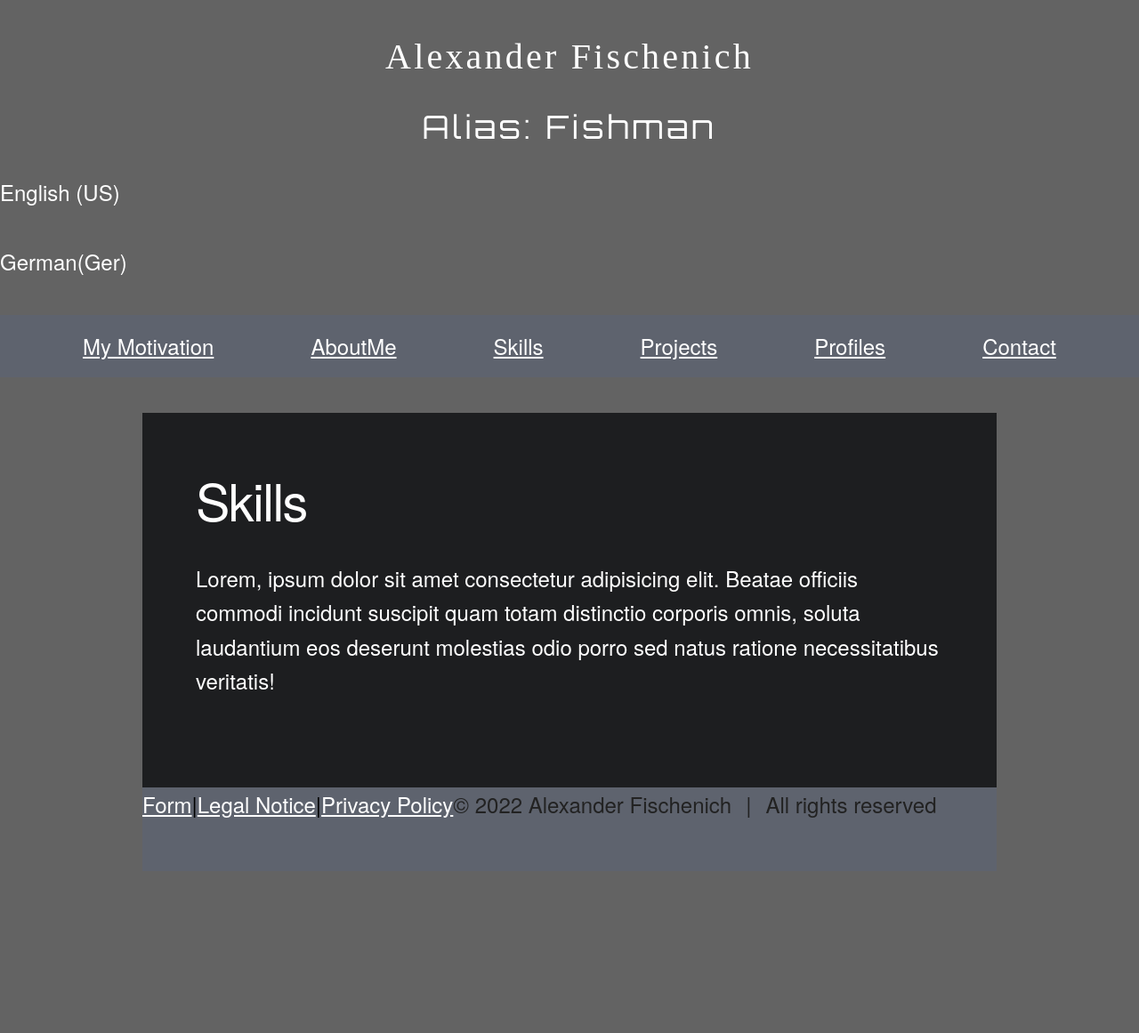
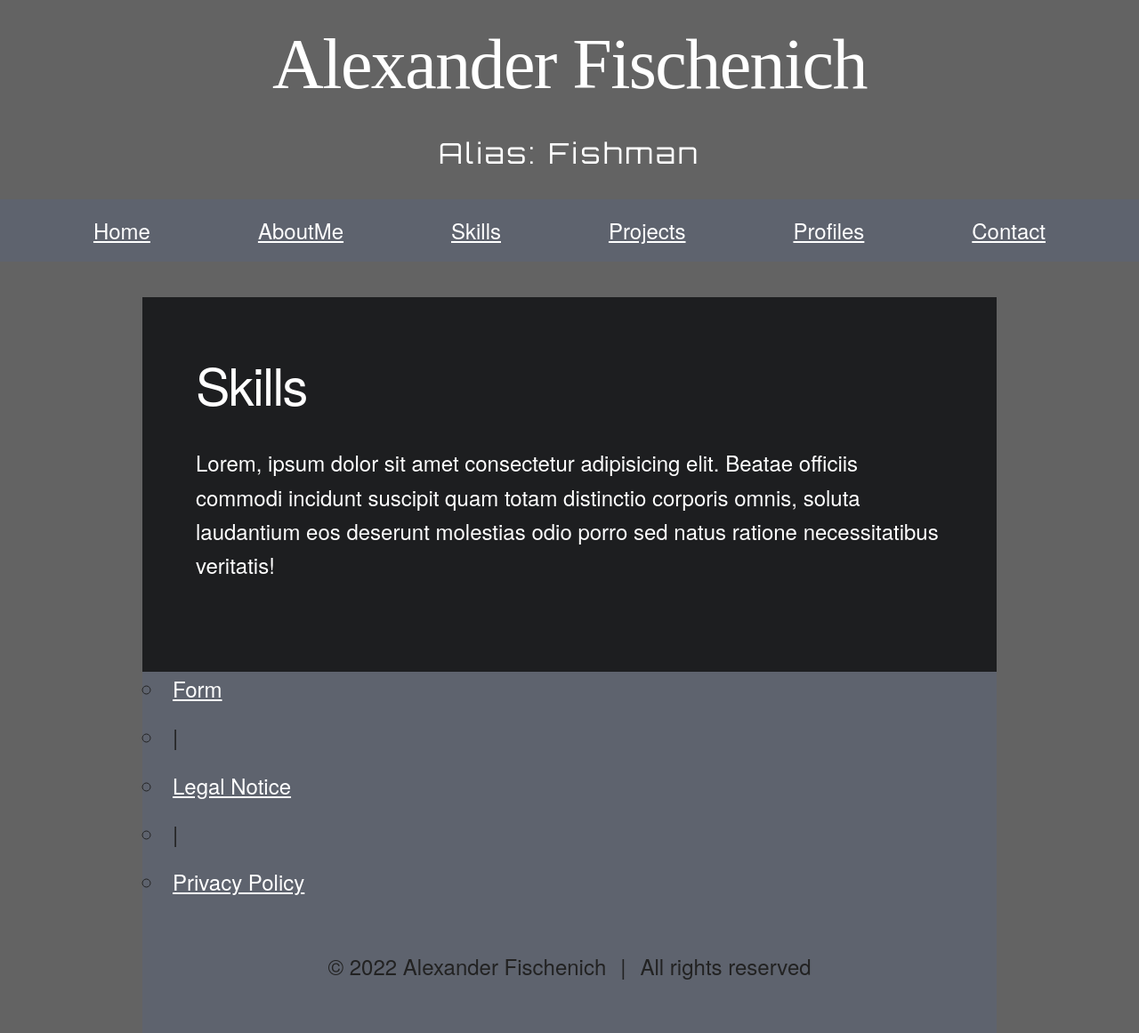
Before and after one commit to AlexF090/PersonalWebsite, a plain HTML site: page skills.html in a window 1280 px wide. Shown: the whole page at 89% size. Before the commit the page ends 979 px from the top, so only its background shows below. Drawn offline with Linux system fonts and the light colour scheme; a web font is replaced by a local one.

Commit message:
modified all and add nav & footer style

```diff
--- a/css/basic_style.css
+++ b/css/basic_style.css
@@ -1,3 +1,6 @@
+@import url(https://fonts.googleapis.com/css2?family=Gwendolyn&display=swa);
+@import url(https://fonts.googleapis.com/css2?family=Orbitron&display=swa);
+
 * {
   box-sizing: border-box;
 }
@@ -10,6 +13,31 @@ body {
   flex: display;
   width: 100%;
   background-color: rgb(99, 99, 99);
+}
+
+/*Title*/
+header {
+  display: flex;
+  flex-direction: column;
+  justify-items: center;
+  margin-top: 1em;
+  color: rgb(255, 255, 255);
+  font-family: Gwendolyn;
+  letter-spacing: 0.2rem;
+}
+
+h1 {
+  margin-left: auto;
+  margin-right: auto;
+}
+
+/*nickname*/
+header h2 {
+  margin-left: auto;
+  margin-right: auto;
+  font-size: 2rem;
+  letter-spacing: 0.1em;
+  font-family: Orbitron;
 }
 
 /*All sections included */
@@ -31,12 +59,3 @@ section {
 p {
   color: #fff;
 }
-
-footer {
-  display: flex;
-  background-color: #5e636e;
-  margin-left: auto;
-  margin-right: auto;
-  width: 75vw;
-  padding: 1.5;
-}
--- /dev/null
+++ b/css/footer_style.css
@@ -0,0 +1,31 @@
+footer {
+  display: flex;
+  flex-direction: column;
+  background-color: #5e636e;
+  margin-left: auto;
+  margin-right: auto;
+  width: 75vw;
+  padding-top: 15;
+}
+
+.flnp {
+  display: flex;
+  padding: 1.5;
+  color: #000;
+  list-style-type: none;
+  justify-content: space-evenly;
+  flex-wrap: wrap;
+}
+
+.flnp li a:hover {
+  color: rgb(0, 0, 0);
+}
+
+.copyright {
+  display: flex;
+  padding: 1.5;
+  list-style-type: none;
+  justify-content: center;
+  column-gap: 1rem;
+  flex-wrap: wrap;
+}
--- /dev/null
+++ b/css/nav_style.css
@@ -0,0 +1,40 @@
+/*Flexbox for navigation*/
+nav ul {
+  background-color: #5e636e;
+  list-style-type: none;
+  display: flex;
+  justify-content: space-evenly;
+  column-gap: 1rem;
+  flex-wrap: wrap;
+  padding-top: 1rem;
+}
+
+/*Flexbox settingts for items*/
+nav ul li {
+  display: flex;
+  color: rgb(202, 202, 202);
+}
+
+nav,
+li a:link,
+a:visited {
+  color: #fff;
+}
+
+nav li a:hover {
+  padding: 0 0.75em 0 0.75em;
+  margin: 0 -0.75em 0 -0.75em;
+  border-radius: 3px;
+  color: rgb(0, 0, 0);
+  background-color: rgb(204, 204, 204);
+}
+
+/* für Nav bar
+nav > a:hove,
+a.active {
+background-color: #fff;
+color:#fff;
+
+}
+
+*/
--- a/css/style.css
+++ b/css/style.css
@@ -1,70 +1,14 @@
 @import url(Skeleton/normalize.css);
 @import url(Skeleton/skeleton.css);
-@import url(https://fonts.googleapis.com/css2?family=Gwendolyn&display=swa);
-@import url(https://fonts.googleapis.com/css2?family=Orbitron&display=swa);
-@import url(basic_style.css);
-
-
-/*Title*/
-header h1 {
-  margin-top: 1em;
-  display: flex;
-  font-size: 2.5rem;
-  color: rgb(255, 255, 255);
-  font-family: Gwendolyn;
-  letter-spacing: 0.2rem;
-  justify-content: center;
-}
-/*nickname*/
-header h2 {
-  color: #fff;
-  display: flex;
-  font-size: 1.5em;
-  letter-spacing: 0.1em;
-  font-family: Orbitron;
-  justify-content: center;
-}
-
-.profile_img {
-  margin: auto;
-  width: 50vw !important;
-}
-/*Flexbox for navigation*/
-nav ul {
-  background-color: #5e636e;
-  list-style-type: none;
-  display: flex;
-  justify-content: space-evenly;
-  column-gap: 1rem;
-  flex-wrap: wrap;
-  padding-top: 1rem;
-}
-
-/*Flexbox settingts for items*/
-nav ul li {
-  display: flex;
-  color: rgb(202, 202, 202);
-}
-
-nav,
-li a:link,
-a:visited {
-  color: #fff;
-}
-
-nav li a:hover {
-  padding: 0 0.75em 0 0.75em;
-  margin: 0 -0.75em 0 -0.75em;
-  border-radius: 3px;
-  color: rgb(0, 0, 0);
-  background-color: rgb(204, 204, 204);
-}
+@import "basic_style.css";
+@import "nav_style.css";
+@import "footer_style.css";
 
 .profile_img {
   display: flex;
   margin-left: auto;
   margin-right: auto;
-  width: 75vw;
+  width: 50vw !important;
 }
 
 article a:link {
@@ -76,35 +20,3 @@ article a:link {
   border: 1px solid;
   flex-direction: column;
 }
-
-.clnp {
-  display: flex;
-  padding: 1.5;
-  color: #000;
-  list-style-type: none;
-  justify-content: space-evenly;
-  flex-wrap: wrap;
-}
-
-.clnp li a:hover {
-  color: rgb(0, 0, 0);
-}
-
-.copyright {
-  display: flex;
-  padding: 1.5;
-  list-style-type: none;
-  justify-content: center;
-  column-gap: 1rem;
-  flex-wrap: wrap;
-}
-
-/* für Nav bar
-nav > a:hove,
-a.active {
-background-color: #fff;
-color:#fff;
-
-}
-
-*/
--- a/skills.html
+++ b/skills.html
@@ -11,14 +11,17 @@
     <header>
       <h1>Alexander Fischenich</h1>
       <h2>Alias: Fishman</h2>
-      <span>
-        <p>English (US)</p>
-        <p>German(Ger)</p>
-      </span>
+    </header>
+    <!--change language
+    <span>
+      <p>English (US)</p>
+      <p>German(Ger)</p>
+    </span>
+-->
       <nav>
         <ul>
           <li>
-            <a href="index.html">My Motivation</a>
+            <a href="index.html">Home</a>
           </li>
           <li>
             <a href="about_me.html">AboutMe</a>
```
Also changed, not shown: about_me.html (+8 -5 lines), contact.html (+8 -5 lines), index.html (+5 -3 lines), profiles.html (+8 -5 lines), projects.html (+8 -5 lines).
